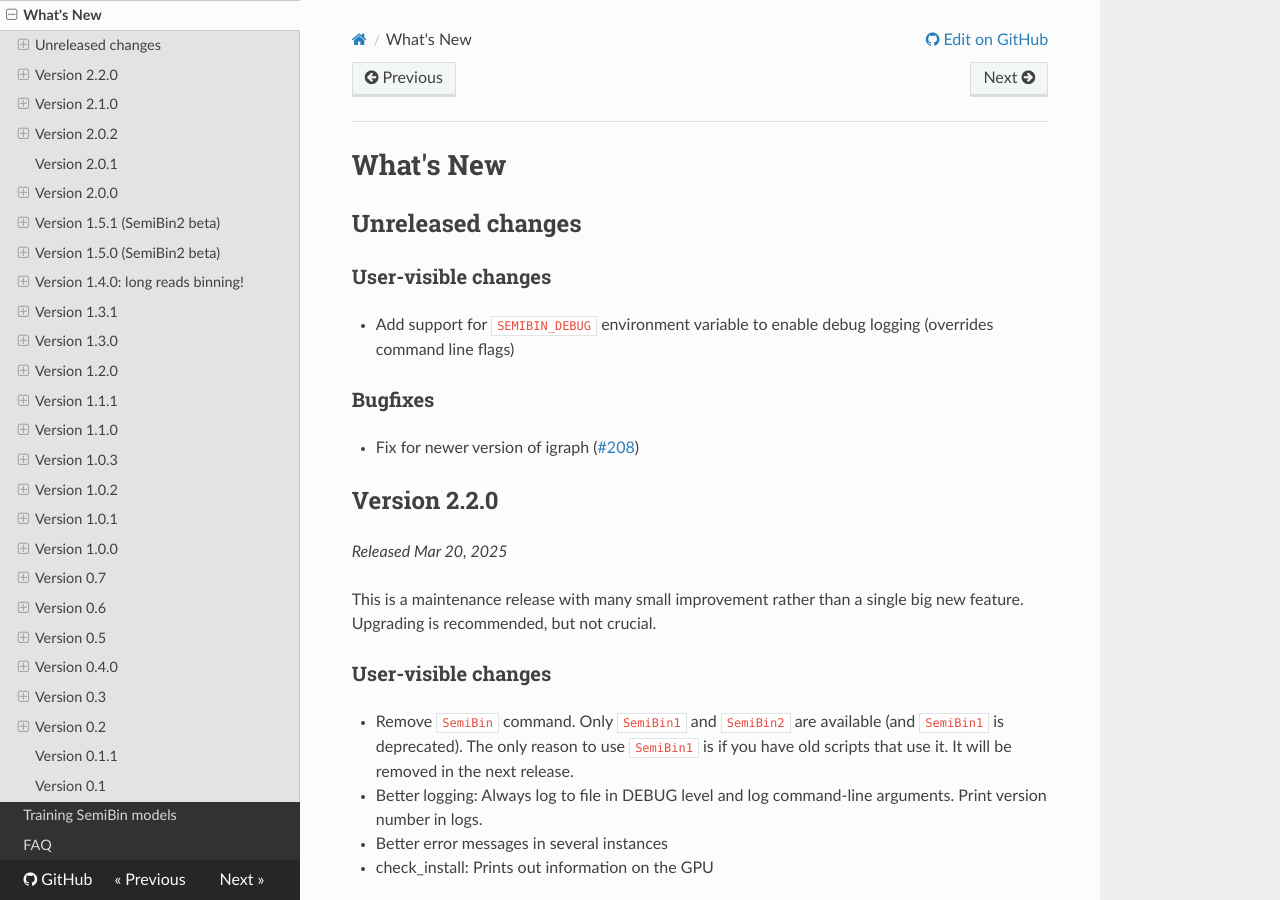
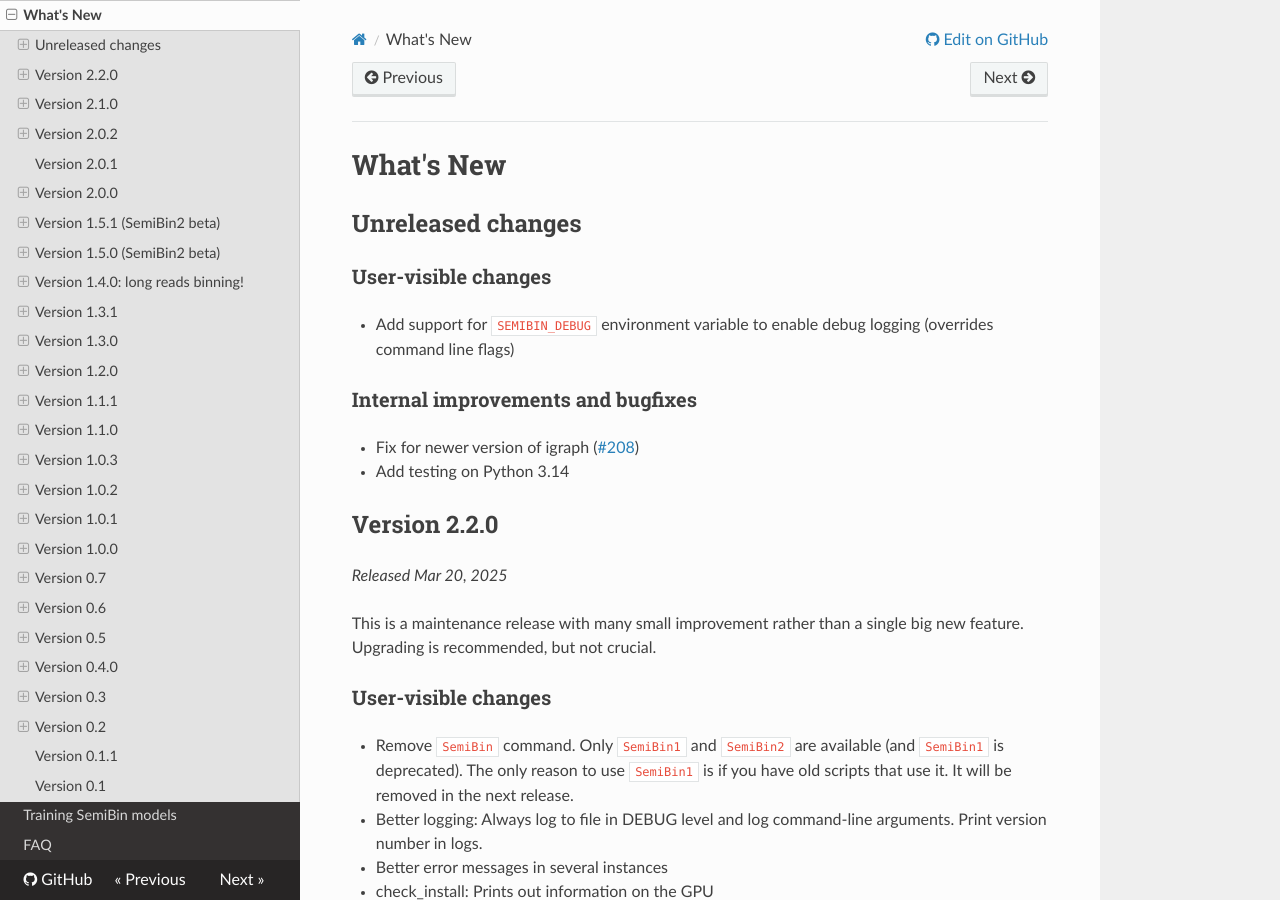
Before and after one commit to BigDataBiology/SemiBin, an MkDocs documentation site: the page built from docs/whatsnew.md, in a window 1280 px wide and 900 px high. Built offline with MkDocs 1.6.1, drawn with Linux system fonts in a browser that asks for light colours; nearby versions of some CDN libraries.

Commit message:
TST Add testing on Python 3.14

```diff
--- a/docs/whatsnew.md
+++ b/docs/whatsnew.md
@@ -6,9 +6,11 @@
 
 - Add support for `SEMIBIN_DEBUG` environment variable to enable debug logging (overrides command line flags)
 
-### Bugfixes
+### Internal improvements and bugfixes
 
 - Fix for newer version of igraph ([#208](https://github.com/BigDataBiology/SemiBin/issues/208))
+- Add testing on Python 3.14
+
 
 ## Version 2.2.0
 
--- a/pyproject.toml
+++ b/pyproject.toml
@@ -25,6 +25,7 @@
     "Programming Language :: Python :: 3.11",
     "Programming Language :: Python :: 3.12",
     "Programming Language :: Python :: 3.13",
+    "Programming Language :: Python :: 3.14",
 ]
 dependencies = [
     "numpy",
@@ -91,6 +92,9 @@
 [tool.pixi.feature.py313]
 dependencies = { python = "3.13.*" }
 
+[tool.pixi.feature.py314]
+dependencies = { python = "3.14.*" }
+
 [tool.pixi.environments]
 test-py38 = ["py38", "test"]
 test-py39 = ["py39", "test"]
@@ -98,3 +102,4 @@
 test-py311 = ["py311", "test"]
 test-py312 = ["py312", "test"]
 test-py313 = ["py313", "test"]
+test-py314 = ["py314", "test"]
```
Also changed, not shown: 2 other files.
